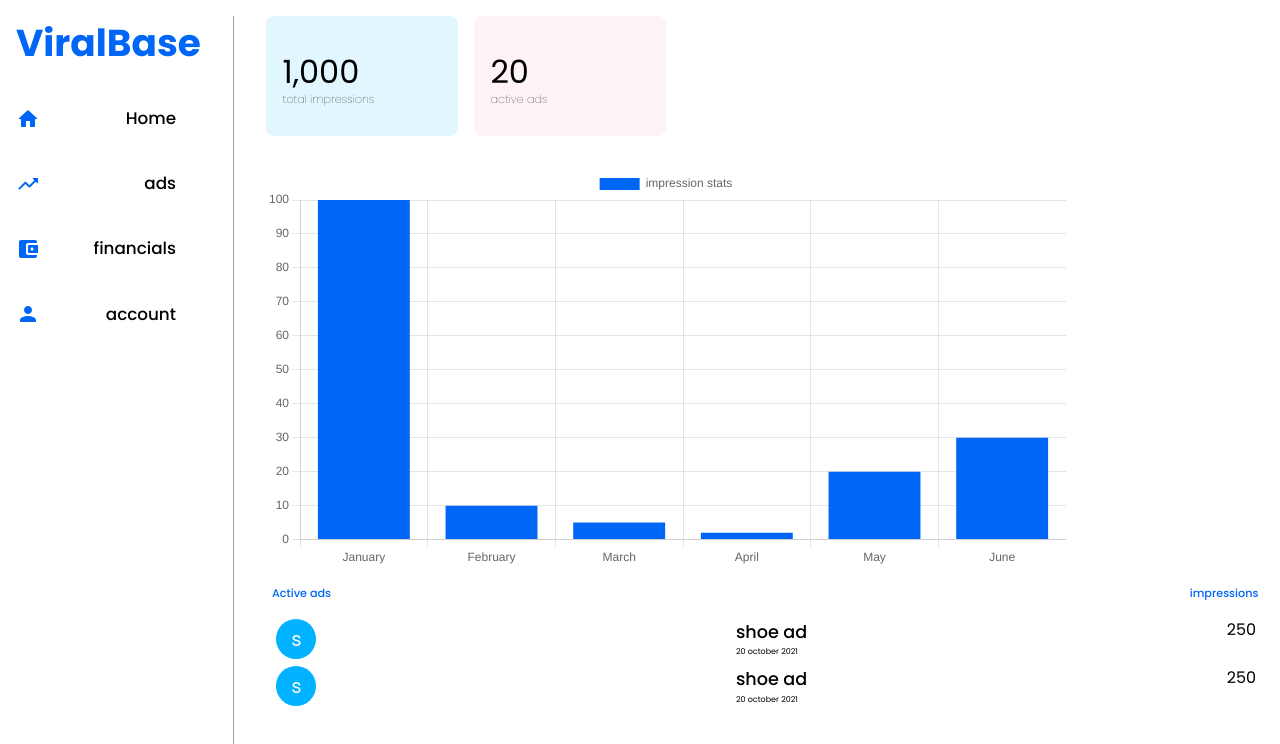
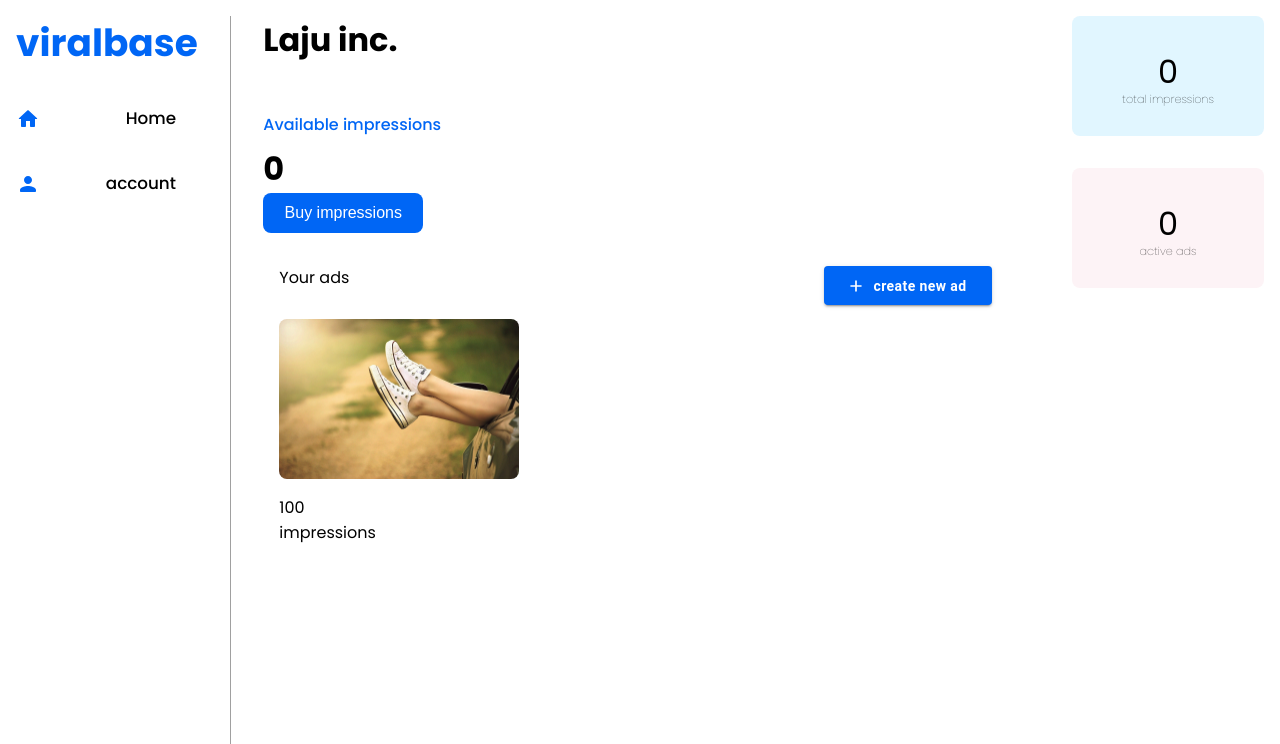
Before and after one commit to Davidson-09/viralbase, a React (Create React App) app: page /advertiser/dashboard/Home in a window 1280 px wide. Shown: the top 744 px of the page. Built offline with nearby package versions, Linux system fonts and the light colour scheme; no server answers.

Commit message:
redesigned home page

```diff
--- /dev/null
+++ b/src/components/advertiser/AdCard.js
@@ -0,0 +1,17 @@
+import React from 'react'
+
+import shoes from '../../res/shoes.jpg'
+import './adCard.css'
+
+function AdCard(){
+	return(
+		<div style={{marginBottom:'1em'}}>
+			<div className='ad_card_img1' style={{width:'10em', height:'10em' }}>
+				<img className='ad_card_img1' alt='ad image' src={shoes} style={{width:'10em', height:'10em', borderRadius:'.5em'}}/>
+			</div>
+			<p className='adcard_text' style={{ }}>100 <br/>impressions</p>
+		</div>
+	)
+}
+
+export default AdCard;
--- a/src/components/advertiser/Header.js
+++ b/src/components/advertiser/Header.js
@@ -42,7 +42,7 @@ function Header() {
 			<div>
 				<div className="ad__header__container">
 					<div className="ad__header__center">
-						<h3>ViralBase</h3>
+						<h3>viralbase</h3>
 					</div>
 					<div className="ad__header__right">
 						<MenuIcon onClick={showMenu}/>
@@ -56,16 +56,6 @@ function Header() {
 							<p className="ad_menu_item_text">Home</p>
 						</div>
 					</Link>
-					<Link to='/advertiser/dashboard/ads' style={{textDecoration:'none', color:'black'}}>
-						<div className="ad_menu_item">
-							<TrendingUpRoundedIcon className="ad_menu_item_icon"/>
-							<p className="ad_menu_item_text">ads</p>
-						</div>
-					</Link>
-					<div className="ad_menu_item">
-						<AccountBalanceWalletRoundedIcon className="ad_menu_item_icon"/>
-						<p className="ad_menu_item_text">financials</p>
-					</div>
 					<div className="ad_menu_item">
 						<PersonRoundedIcon className="ad_menu_item_icon"/>
 						<p className="ad_menu_item_text">account</p>
--- /dev/null
+++ b/src/components/advertiser/adCard.css
@@ -0,0 +1,17 @@
+@media (min-width: 720px) and (min-height: 1024px) {
+
+	.ad_card_img1{
+		width: 12em !important;
+		height: 12em !important;
+	}
+
+}
+
+@media (orientation: landscape) {
+	.ad_card_img1{
+		width: 15em !important;
+	}
+
+	.adcard_text{
+	}
+}
--- a/src/components/advertiser/adHeader.css
+++ b/src/components/advertiser/adHeader.css
@@ -39,7 +39,7 @@
 	}
 
 	.vertical_line{
-		height: 100%;
+		height: 100vh;
 		margin-top: 1em;
 		margin-left: 2em;
 		margin-right: 2em;
--- a/src/pages/advertiser/Home.js
+++ b/src/pages/advertiser/Home.js
@@ -1,75 +1,70 @@
 import React from 'react'
-import Header from '../../components/advertiser/Header'
+import AddBoxIcon from '@material-ui/icons/AddBox';
+import AdCard from '../../components/advertiser/AdCard'
+import { Button } from '@material-ui/core';
+import AddRoundedIcon from '@material-ui/icons/AddRounded';
+
 import './adhome.css'
-import {Bar} from 'react-chartjs-2';
-import HomeActiveAdItem from '../../components/advertiser/HomeActiveAdItem';
-import {firebase} from '../../fire'
 
 
 function Home() {
 
-	const labels = [
-		'January',
-		'February',
-		'March',
-		'April',
-		'May',
-		'June',
-	  ];
-
-	const data = canvas => {
-		return {
-			labels: labels,
-			datasets: [{
-			  label: 'impression stats',
-			  backgroundColor: '#0066F5',
-			  borderColor: 'rgb(255, 99, 132)',
-			  data: [100, 10, 5, 2, 20, 30, 45],
-			}]
-		};
-	}
-
-	const opt =()=> {
-		return{
-			options: {
-				scales:{
-					x:{
-						grid:{
-							borderColor: 'red',
-						}
-					}
-				}
-			}
-		}
-	}
-
 	return (
 		<div className='ad_home_container'>
+		<div style={{flex:1}}>
+			<p className='home_business_name' style={{fontWeight:'700'}}>Laju inc.</p>
+			<div className='home_info_div' style={{ justifyContent:'center', alignItems:'center', display:'flex', flexDirection:'column',
+				 marginLeft:'auto', marginRight:'auto'}}>
+				<p style={{fontWeight:'500', color:'var(--blueprimary)', marginBottom:'-1.5em'}}>Available impressions</p>
+				<div style={{display:'flex'}}>
+					<p style={{fontSize:'2em', fontWeight:'bold'}}>0</p>
+					<AddBoxIcon className='home_add_btn' style={{color:'var(--blueprimary)', marginTop:'1.9em'}}/>
+				</div>
+				<button className='home_big_add_btn' style={{fontSize:'1em', backgroundColor:'var(--blueprimary)',
+					border:'none', paddingTop:'.7em', paddingBottom:'.7em', borderRadius:'.5em',
+					color:'white', width:'10em', marginTop:'-2em', display:'none'}}>Buy impressions</button>
+			</div>
 			<div>
 					<div className='ad_home_stat_container'>
 						<div className="ad_home_impressions_div">
-							<p className='ad_home_impressions_count'>1,000</p>
+							<p className='ad_home_impressions_count'>0</p>
 							<p className='ad_home_impressions_text'>total impressions</p>
 						</div>
 						<div className='ad_home_activeads_div'>
-							<p className='ad_home_activeads_count'>20</p>
+							<p className='ad_home_activeads_count'>0</p>
 							<p className='ad_home_activeads_text'>active ads</p>
 						</div>
 					</div>
+				</div>
 
-					{/*the graph will show the number of impressioins per day for thirty days*/}
-					<div className='ad_home_bargraph'><Bar data = {data} options={opt}/></div>
-					<div>
-						<div className='ad_home_activeads_header'>
-							<p className='ad_home_activeads_header_text'>Active ads</p>
-							<p className='ad_home_activeads_header_text'>impressions</p>
-						</div>
-						<div>
-							<HomeActiveAdItem/>
-							<HomeActiveAdItem/>
-						</div>
-					</div>
+				<div style={{display:'flex', justifyContent:'space-between', marginTop:'1em', paddingLeft:'1em',
+					paddingRight:'1em'}}>
+					<p>Your ads</p>
+					<AddBoxIcon className='home_add_btn' style={{color:'var(--blueprimary)', marginTop:'.7em'}}/>
+					<Button className='home_createbutton' variant="contained" startIcon={<AddRoundedIcon />} style={{height:'1em', padding:'1.4em',
+					 dropShadow:'none', marginTop:'1.2em', marginLeft:'1.2em',
+					 maxWidth:'12em', textTransform: 'lowercase', flex: 1, display:'none',
+					  fontWeight:'700', backgroundColor: 'var(--blueprimary)', color: 'white', marginBottom:'1em'}}>
+						create new ad
+					</Button>
 				</div>
+				<div className='home_ad_list' style={{display:'grid', gridTemplateColumns:'auto auto', marginLeft:'1em', overflow:'auto',
+					maxHeight:'25em'}}>
+					<AdCard/>
+				</div>
+		</div>
+		<div >
+			<div style={{display:'none'}} className='ad_home_stat_container2'>
+				<div className="ad_home_impressions_div">
+					<p className='ad_home_impressions_count'>0</p>
+					<p className='ad_home_impressions_text'>total impressions</p>
+				</div>
+				<div className='ad_home_activeads_div'>
+					<p className='ad_home_activeads_count'>0</p>
+					<p className='ad_home_activeads_text'>active ads</p>
+				</div>
+			</div>
+			</div>
 		</div>
 	)
 }
--- a/src/pages/advertiser/adhome.css
+++ b/src/pages/advertiser/adhome.css
@@ -60,23 +60,25 @@
 
 
 @media (min-width: 720px) and (min-height: 1024px) {
-	.ad_home_subcontainer{
-		display: inline-flex;
-		padding: 0;
+	.ad_home_container{
+		display: flex;
+		justify-content: space-evenly;
+		width: 100%;
 	}
 
-	.vertical_line{
-		height: 50em;
-		margin-top: 1em;
-		background-color: #A0A0A0;
-		width:  .1em;
-		margin-left: 2em;
-		margin-right: 2em;
+	.home_business_name{
+		font-size: 2em;
+		margin: 0 !important;
+		margin-top: .5em !important;
 	}
 
-	.ad_home_stat_container{
-		display: flex;
+	.home_info_div{
+		display: block !important;
+		margin-top: 3em !important;
+	}
 
+	.home_big_add_btn{
+		display: block !important;
 	}
 
 	.ad_home_impressions_div{
@@ -84,25 +86,70 @@
 		height: 7em;
 		margin-top: 1em;
 		overflow: auto;
+		text-align: center;
+		margin-left: 2em !important;
+		margin-bottom: 2em !important;
 	}
 
 	.ad_home_activeads_div{
 		width: 10em;
-		margin-left: 1em;
 		height: 7em;
 		margin-top: 1em;
 		overflow: auto;
+		text-align: center;
+		margin-left: 2em !important;
+		margin-bottom: 2em !important;
 	}
 
 	.ad_home_stat_container{
-		display: flex;
+		display: none !important;
+	}
+
+	.ad_home_bargraph{
+		width: 50em;
+		margin-top: 2em;
+	}
+
+	.ad_home_stat_container2{
+		display: block !important;
+		margin-left: 2em !important;
+		margin-bottom: 2em !important;
+	}
+
+	.home_add_btn{
+		display: none !important;
+	}
+
+	.home_ad_list{
+		grid-template-columns: auto auto auto !important;
+	}
+
+	.home_createbutton{
+		display: flex !important;
 	}
 }
 
 @media (orientation: landscape) {
 
 	.ad_home_container{
+		display: flex;
+		justify-content: space-evenly;
 		width: 100%;
+	}
+
+	.home_business_name{
+		font-size: 2em;
+		margin: 0 !important;
+		margin-top: .5em !important;
+	}
+
+	.home_info_div{
+		display: block !important;
+		margin-top: 3em !important;
+	}
+
+	.home_big_add_btn{
+		display: block !important;
 	}
 
 	.ad_home_impressions_div{
@@ -110,22 +157,45 @@
 		height: 7em;
 		margin-top: 1em;
 		overflow: auto;
+		text-align: center;
+		margin-left: 2em !important;
+		margin-bottom: 2em !important;
 	}
 
 	.ad_home_activeads_div{
 		width: 10em;
-		margin-left: 1em;
 		height: 7em;
 		margin-top: 1em;
 		overflow: auto;
+		text-align: center;
+		margin-left: 2em !important;
+		margin-bottom: 2em !important;
 	}
 
 	.ad_home_stat_container{
-		display: flex;
+		display: none !important;
 	}
 
 	.ad_home_bargraph{
 		width: 50em;
 		margin-top: 2em;
 	}
+
+	.ad_home_stat_container2{
+		display: block !important;
+		margin-left: 2em !important;
+		margin-bottom: 2em !important;
+	}
+
+	.home_add_btn{
+		display: none !important;
+	}
+
+	.home_ad_list{
+		grid-template-columns: auto auto auto !important;
+	}
+
+	.home_createbutton{
+		display: flex !important;
+	}
 }
```
